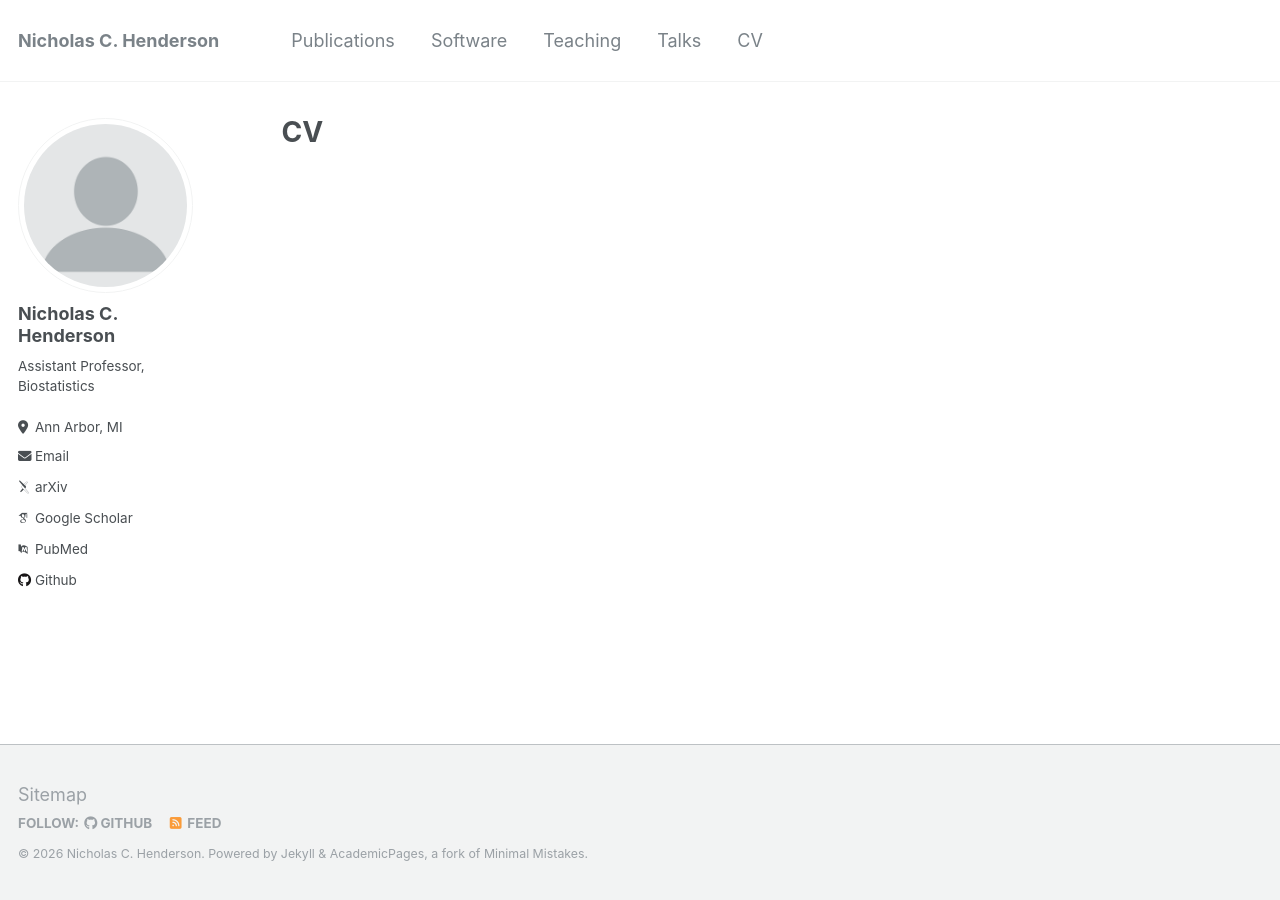
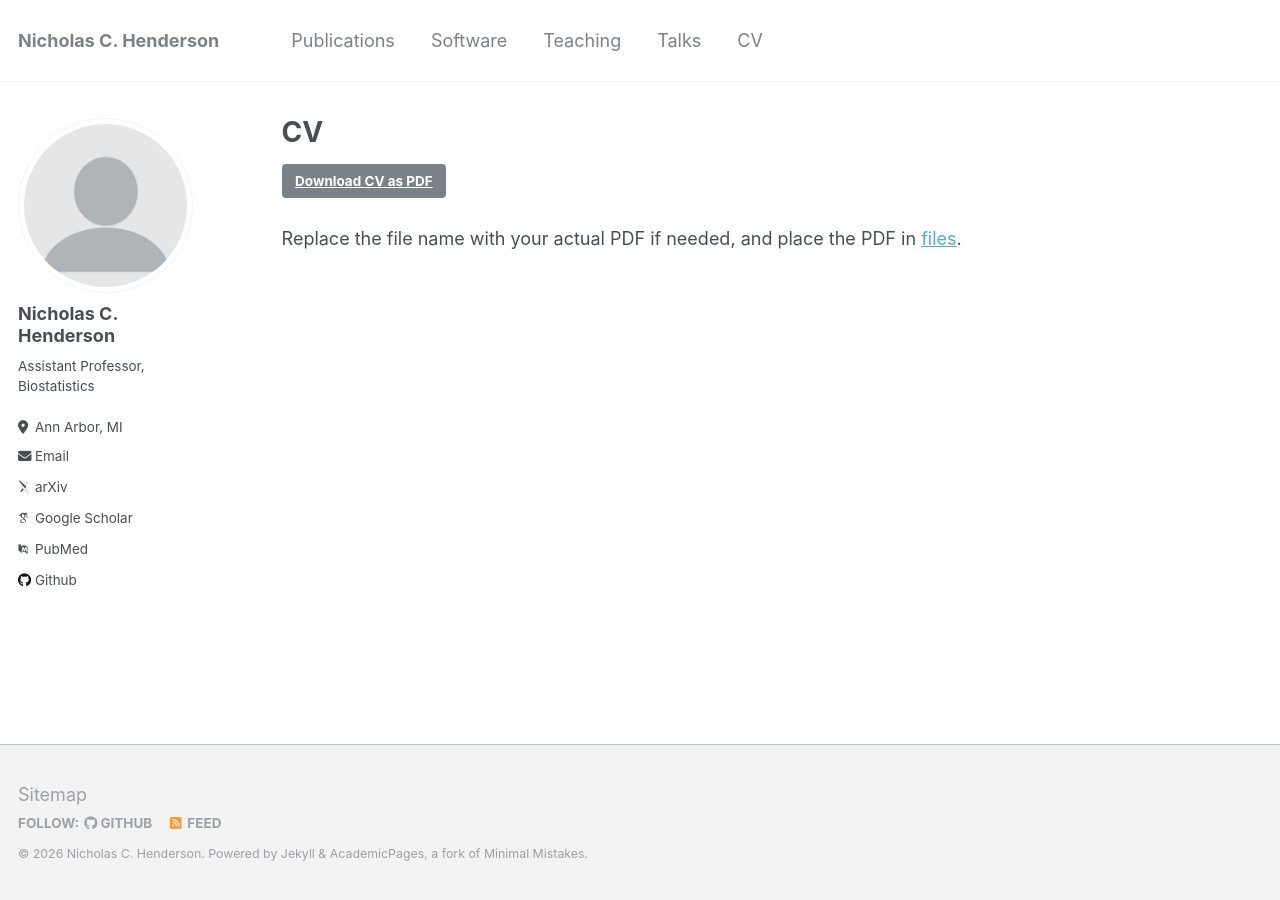
Before and after one commit to nchenderson/nchenderson.github.io, a Jekyll site: the page built from _pages/cv.md, in a window 1280 px wide. Built offline with Jekyll 4.4.1, drawn with Linux system fonts in a browser that asks for light colours; some web fonts are replaced.

Commit message:
added website cv material

```diff
--- a/_pages/cv.md
+++ b/_pages/cv.md
@@ -8,3 +8,7 @@ redirect_from:
 ---
 
 {% include base_path %}
+
+[Download CV as PDF]({{ base_path }}/files/cv_website.pdf){: .btn .btn--primary target="_blank" rel="noopener noreferrer"}
+
+Replace the file name with your actual PDF if needed, and place the PDF in [files](files).
```
Also changed, not shown: 1 other file.
